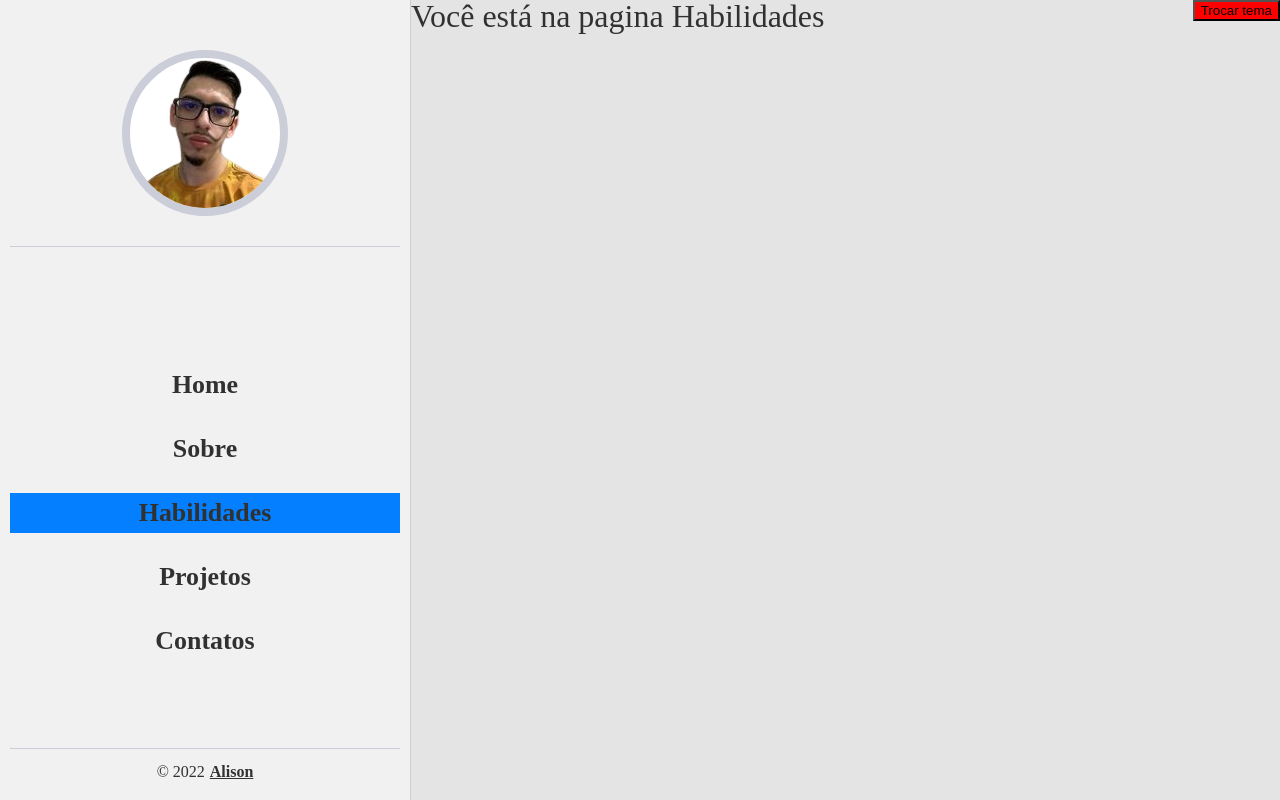
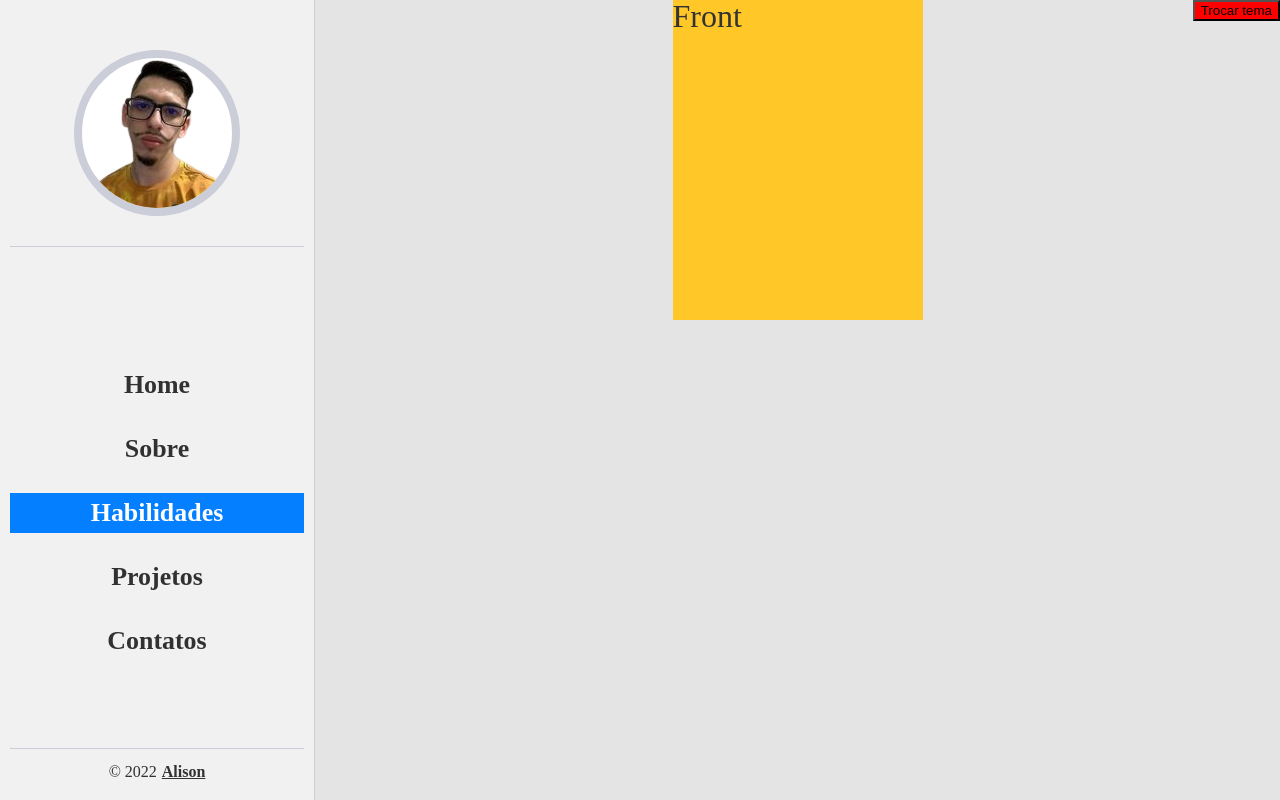
Before and after one commit to alison-ribeiro/Portfolio, a React (Create React App) app: page /Habilidades in a window 1280 px wide. Built offline with nearby package versions, Linux system fonts and the light colour scheme.

Commit message:
Adicionado card flip

```diff
--- a/src/Components/Cards/index.js
+++ b/src/Components/Cards/index.js
@@ -1,29 +1,10 @@
 import { Container } from './styles'
-import { BiDesktop } from 'react-icons/bi'
-import { BsBrush } from 'react-icons/bs'
-import { DiReact } from 'react-icons/di'
 
-function Card(){
-  const Cards = [
-    {
-      icon: <DiReact/>,
-      title: "Front-End",
-      resume: "Lorem ipsum dolor sit amet consectetur adipisicing elit. Autem tenetur ratione quod.",
-    },
-    {
-      icon: <BsBrush/>,
-      title: "Web-Designer",
-      resume: "Lorem ipsum dolor sit amet consectetur adipisicing elit. Autem tenetur ratione quod.",
-    },
-    {
-      icon: <BiDesktop/>,
-      title: "Desenvolvedor Desktop",
-      resume: "Lorem ipsum dolor sit amet consectetur adipisicing elit. Autem tenetur ratione quod.",
-    },
-  ]
+
+function Card({info}){
   return(
     <>
-     {Cards.map(({icon, title, resume}) =>(
+     {info.map(({icon, title, resume}) =>(
             <Container>
               {icon}
               <h3>{title}</h3>
--- a/src/Components/Cards/styles.js
+++ b/src/Components/Cards/styles.js
@@ -1,4 +1,6 @@
 import styled from "styled-components";
+
+//const active = props => props.active;
 
 export const Container = styled.div`
   display: flex;
@@ -9,7 +11,7 @@ export const Container = styled.div`
   border-radius: 4px;
   padding: 20px 10px;
   margin: 30px 0;
-
+  height: 150px;
 
   h3{
     font-size: .5rem;
--- /dev/null
+++ b/src/Components/FlipCard/index.js
@@ -0,0 +1,20 @@
+import { Container,MainContainer,TheBack,TheCard,TheFront } from './styles'
+
+
+function FlipCard(){
+  return(
+    <Container>
+      <MainContainer>
+        <TheCard>
+          <TheFront>Front</TheFront>
+          <TheBack>back</TheBack>
+        </TheCard>
+
+
+      </MainContainer>
+    </Container>
+
+  );
+}
+
+export default FlipCard;
--- /dev/null
+++ b/src/Components/FlipCard/styles.js
@@ -0,0 +1,45 @@
+import styled from "styled-components";
+
+
+
+export const Container = styled.div`
+
+
+
+`
+export const MainContainer = styled.div`
+    position: relative;
+    width: 250px;
+    height: 320px;
+`
+export const TheCard = styled.div`
+  position: absolute;
+  width: 100%;
+  height: 100%;
+  transform-style: preserve-3d;
+  transition: all .5s ease;
+  background-color: yellow;
+  &:hover{
+    transform: rotateY(180deg);
+  }
+
+`
+export const TheFront = styled.div`
+  position: absolute;
+  width: 100%;
+  height: 100%;
+  backface-visibility: hidden;
+  background-color: #ffc728;
+  color: #333;
+
+`
+export const TheBack = styled.div`
+  position: absolute;
+  width: 100%;
+  height: 100%;
+  backface-visibility: hidden;
+  background-color: #fafafa;
+  color: #333;
+  transform: rotateY(180deg);
+
+`
--- a/src/Components/NavBar/styles.js
+++ b/src/Components/NavBar/styles.js
@@ -99,10 +99,18 @@ export const Ul = styled.ul`
       top: 0;
       height: 100%;
       z-index: 1;
-      &.active{
+      &.active {
         background-color: ${props => props.theme.colors.blue};
+
       }
 
+      &:hover p{
+        color: ${props => props.theme.colors.blue};
+      }
+      &.active p{
+        color: white;
+
+      }
     }
     &::before {
       content: " ";
@@ -110,6 +118,7 @@ export const Ul = styled.ul`
       width:0%;
       height: 100%;
       background-color: ${props => props.theme.colors.blue};
+      opacity: .5;
       left: 0;
       top: 0;
       transition: 0.5s ease-out;
@@ -117,6 +126,7 @@ export const Ul = styled.ul`
     }
     &:hover::before{
       width:100%;
+
 
     }
 
--- a/src/pages/Habilidades/index.js
+++ b/src/pages/Habilidades/index.js
@@ -1,10 +1,12 @@
-import { Container } from './styles';
 
+import FlipCard from '../../Components/FlipCard';
+import { Container  } from './styles';
 
 function Habilidades(){
+
   return(
     <Container>
-      Você está na pagina Habilidades
+      <FlipCard></FlipCard>
     </Container>
   )
 }
--- a/src/pages/Habilidades/styles.js
+++ b/src/pages/Habilidades/styles.js
@@ -2,4 +2,16 @@ import styled from "styled-components";
 
 export const Container = styled.div`
 
+  display: flex;
+  justify-content: center;
+  width: 100vw;
 `
+
+export const ContainerCards = styled.div`
+
+  display: flex;
+  justify-content: center;
+  width: 68vw;
+
+
+`
--- a/src/pages/Sobre/index.js
+++ b/src/pages/Sobre/index.js
@@ -1,9 +1,29 @@
 import Card from '../../Components/Cards';
 import { Container, ContainerAbout, Photo , About, Services, Cards  } from './styles';
-
+import { BiDesktop } from 'react-icons/bi';
+import { BsBrush } from 'react-icons/bs';
+import { DiReact } from 'react-icons/di';
 
 
 function Sobre(){
+  const cards = [
+    {
+      icon: <DiReact/>,
+      title: "Front-End",
+      resume: "Lorem ipsum dolor sit amet consectetur adipisicing elit. Autem tenetur ratione quod.",
+    },
+    {
+      icon: <BsBrush/>,
+      title: "Web-Designer",
+      resume: "Lorem ipsum dolor sit amet consectetur adipisicing elit. Autem tenetur ratione quod.",
+    },
+    {
+      icon: <BiDesktop/>,
+      title: "Desenvolvedor Desktop",
+      resume: "Lorem ipsum dolor sit amet consectetur adipisicing elit. Autem tenetur ratione quod.",
+    },
+  ]
+
   return(
     <Container>
 
@@ -31,7 +51,7 @@ function Sobre(){
       <Services>
         <h2>Serviços</h2>
         <Cards>
-          <Card/>
+          <Card info={cards}/>
         </Cards>
       </Services>
 
```
